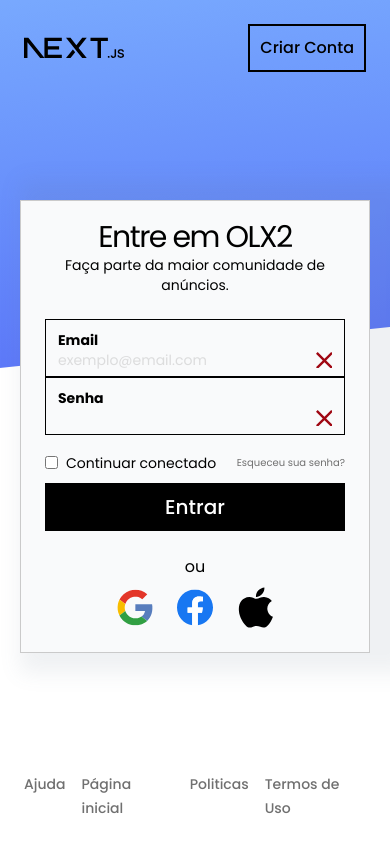
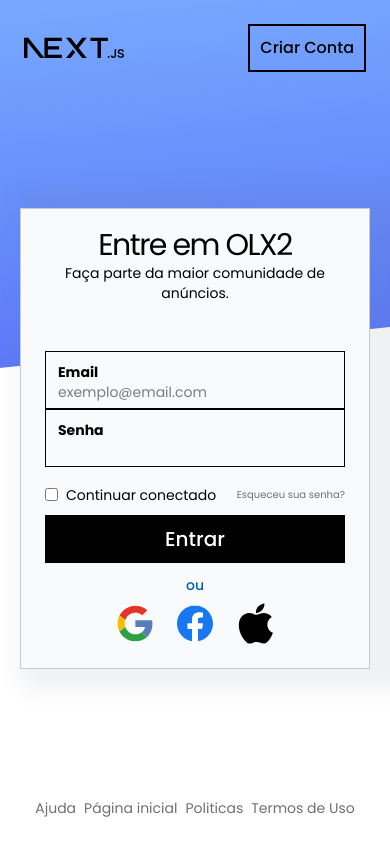
Before and after one commit to MiracleForge/projetc_imovel_front, a Next.js app: page /auth/entrar in a window 390 px wide. Built offline with nearby package versions, Linux system fonts and the light colour scheme.

Commit message:
Fix(Design and responsivity): -- fixed some colors and positioning and responsibe problems on mobile fixed

```diff
--- a/src/app/(pages)/auth/entrar/page.tsx
+++ b/src/app/(pages)/auth/entrar/page.tsx
@@ -3,7 +3,8 @@
 export default function Page() {
   return <form className="gap-px">
     <CommumInput topLabel="Email" autoComplete="on" type="email" name="email" placeholder="exemplo@email.com" required />
-    <CommumInput topLabel="Senha" autoComplete="off" type="password" name="password" required />
+    <CommumInput topLabel="Senha" autoComplete="off" type="password" name="password" placeholder="" required />
+
     <div className="mt-4 flex items-center justify-between">
       <label className="flex items-center gap-2 cursor-pointer">
         <input type="checkbox" name="remember"
--- a/src/app/(pages)/auth/layout.tsx
+++ b/src/app/(pages)/auth/layout.tsx
@@ -9,7 +9,7 @@
   children: React.ReactNode
 }) {
 
-  return <section className="font-sans relative w-full text-black overflow-hidden min-h-screen justify-between flex flex-col">
+  return <section className="font-sans relative w-full text-black overflow-hidden min-h-dvh justify-between flex flex-col bg-white">
 
     <div className="bg-linear-to-b from-primary-blue to-secundary-blue w-[125%] h-[60vh] -translate-y-40 -translate-x-12 -rotate-6 absolute top-0 antialiased transform-gpu blur-[0.5px]" />
     <header className="flex flex-row justify-between p-6 z-9999 relative">
@@ -37,12 +37,12 @@
             </p>
           </div>
 
-          <div className="p-6 pt-0">
+          <div className="px-6 pt-6 pb-3">
             {children}
           </div>
 
           <div className="flex flex-col space-y-2 justify-center w-full px-6 pb-6">
-            <p>ou</p>
+            <p className="text-sm font-medium text-[#0061A7]">ou</p>
             <div className="flex flex-row justify-center gap-6">
               <Image
                 src="/logos/devicon_google.svg"
@@ -74,18 +74,18 @@
     </div>
 
 
-    <footer className="flex flex-row justify-center space-x-4 w-full p-6 text-sm font-medium leading-6">
+    <footer className="flex flex-row justify-center space-x-2 w-full p-6 text-sm">
       <Link href={"#"}>
-        <span className="link-default">Ajuda</span>
+        <span className="link-default link-default">Ajuda</span>
       </Link>
       <Link href={"#"}>
-        <span className="link-default">Página inicial</span>
+        <span className="link-default link-default">Página inicial</span>
       </Link>
       <Link href={"#"}>
-        <span className="link-default">Politicas</span>
+        <span className="link-default link-default">Politicas</span>
       </Link>
       <Link href={"#"}>
-        <span className="link-default">Termos de Uso</span>
+        <span className="link-default link-default">Termos de Uso</span>
       </Link>
     </footer>
   </section>
--- a/src/app/globals.css
+++ b/src/app/globals.css
@@ -22,12 +22,11 @@
 @media (prefers-color-scheme: dark) {
   :root {
     --background: #0a0a0a;
-    --foreground: #ededed;
   }
 }
 
 body {
   background: var(--background);
   color: var(--foreground);
-  font-family: Arial, Helvetica, sans-serif;
-}
+ font-family: var(--font-poppins), sans-serif;
+ }
--- a/src/app/layout.tsx
+++ b/src/app/layout.tsx
@@ -1,5 +1,5 @@
 import type { Metadata } from "next";
-import { Geist, Geist_Mono, Poppins } from "next/font/google";
+import { Poppins } from "next/font/google";
 import "./globals.css";
 
 const poppins = Poppins({
@@ -19,7 +19,7 @@
   children: React.ReactNode;
 }>) {
   return (
-    <html lang="en">
+    <html lang="pt-br">
       <body
         className={`${poppins.variable}  antialiased`}
       >
--- a/src/components/ui/imputs/Commum.inputs.tsx
+++ b/src/components/ui/imputs/Commum.inputs.tsx
@@ -15,7 +15,7 @@
 
       </div>
       <div className="relative flex justify-between items-center">
-        <input className="peer block w-[88%] border-0 bg-transparent p-0 text-sm file:my-1 file:rounded-full file:border-0 file:bg-accent file:px-4 file:py-2 file:font-medium placeholder:text-muted-foreground/90 focus:outline-none focus:ring-0 sm:leading-7 text-foreground"
+        <input className="peer block w-[88%] border-0 bg-transparent p-0 text-sm file:my-1 file:rounded-full file:border-0 file:bg-accent file:px-4 file:py-2 file:font-medium placeholder:text-muted-foreground/90 focus:outline-none focus:ring-0 sm:leading-7"
           {...props}
         />
 
@@ -29,7 +29,7 @@
         </div>
 
 
-        <div className="absolute right-0 invisible peer-invalid:visible peer-invalid:text-red-800">
+        <div className="absolute right-0 invisible peer-[&:not(:placeholder-shown):invalid]:visible peer-[&:not(:placeholder-shown):invalid]:text-red-800">
           <svg viewBox="0 0 54 54" fill="currentColor" className="w-4 h-4" xmlns="http://www.w3.org/2000/svg">
             <path d="M5.7 57L0 51.3L22.8 28.5L0 5.7L5.7 0L28.5 22.8L51.3 0L57 5.7L34.2 28.5L57 51.3L51.3 57L28.5 34.2L5.7 57Z" fill="currentColor" />
           </svg>
```
